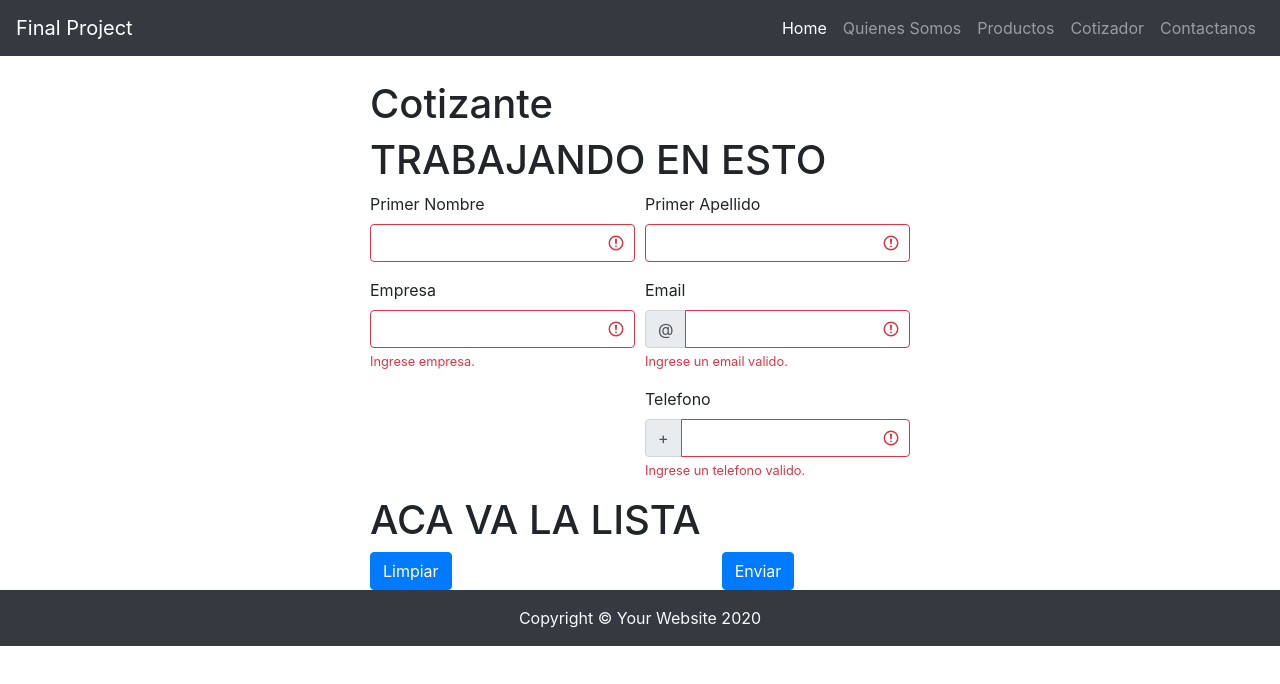
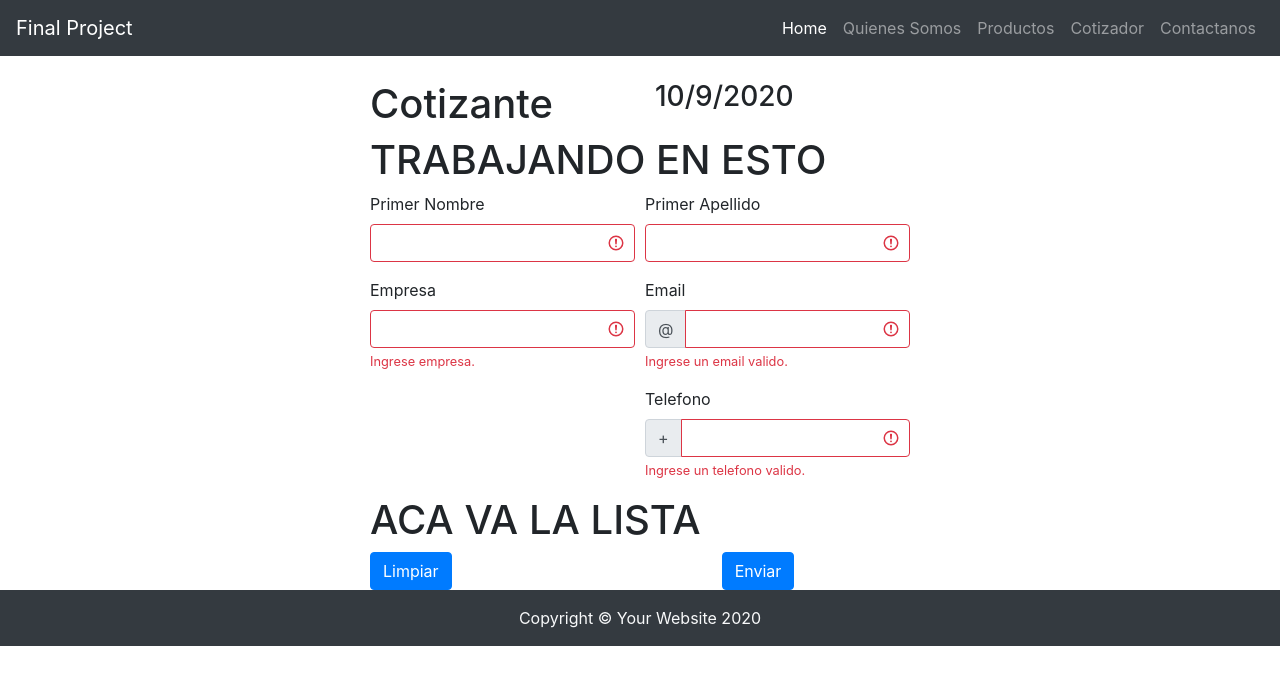
Before and after one commit to andrequera/invenandre, a React (Create React App) app: page /rutacotizante in a window 1280 px wide. Shown: the top 684 px of the page. Built offline with nearby package versions, Linux system fonts and the light colour scheme.

Commit message:
Add form date

```diff
--- a/src/view/cotizante.js
+++ b/src/view/cotizante.js
@@ -8,28 +8,36 @@ const Cotizante = () => {
     //const [state, setState]= useState({}) se quita el setState porque lo cambie a global
     // console.log(state) esto era con el store que cambie a flux
     console.log(store)
-
+    let f = new Date();
+    console.log(f.getDate() + "/" + (f.getMonth() +1) + "/" + f.getFullYear());
 
     return (<>
 
         <div className="container">
             <div className="row pt-4">
                 <div className="col-md-6 offset-3">
+                    <div className="row">
+                        <div className="col-md-6">
                             <h1>Cotizante</h1>
+                        </div>
+                        <div className="col-md-6">
+                            <h3>{f.getDate() + "/" + (f.getMonth() +1) + "/" + f.getFullYear()}</h3>
+                        </div>
+                    </div>
                     <h1>TRABAJANDO EN ESTO</h1>
 
                     <form onSubmit={capturaEvento => actions.enviarFormulario(capturaEvento)}>
                         <div className="form-row">
                             <div className="col-md-6 mb-3">
                                 <label for="validationServer01">Primer Nombre</label>
-                                <input type="text" name="nombre" className={"form-control " +(store.nombre !== "" ? "is-valid": "is-invalid")} id="validationServer01" required onChange={capturaEventos => actions.capturaCampos(capturaEventos)} />
+                                <input type="text" name="nombre" className={"form-control " + (store.nombre !== "" ? "is-valid" : "is-invalid")} id="validationServer01" required onChange={capturaEventos => actions.capturaCampos(capturaEventos)} />
                                 <div className="valid-feedback">
                                     Aceptado!
                                 </div>
                             </div>
                             <div className="col-md-6 mb-3">
                                 <label for="validationServer02">Primer Apellido</label>
-                                <input type="text" name="apellido" className={"form-control " +(store.apellido !== "" ? "is-valid": "is-invalid")} id="validationServer02" required onChange={capturaEventos => actions.capturaCampos(capturaEventos)} />
+                                <input type="text" name="apellido" className={"form-control " + (store.apellido !== "" ? "is-valid" : "is-invalid")} id="validationServer02" required onChange={capturaEventos => actions.capturaCampos(capturaEventos)} />
                                 <div className="valid-feedback">
                                     Aceptado!
                                 </div>
@@ -38,7 +46,7 @@ const Cotizante = () => {
                         <div className="form-row">
                             <div className="col-md-6 mb-3">
                                 <label for="validationServer03">Empresa</label>
-                                    <input type="text" name="empresa" className={"form-control " +(store.empresa !== "" ? "is-valid": "is-invalid")} id="validationServer03" aria-describedby="validationServer03Feedback" required onChange={capturaEventos => actions.capturaCampos(capturaEventos)} />
+                                <input type="text" name="empresa" className={"form-control " + (store.empresa !== "" ? "is-valid" : "is-invalid")} id="validationServer03" aria-describedby="validationServer03Feedback" required onChange={capturaEventos => actions.capturaCampos(capturaEventos)} />
                                 <div id="validationServer03Feedback" className="invalid-feedback">
                                     Ingrese empresa.
                                 </div>
@@ -49,7 +57,7 @@ const Cotizante = () => {
                                     <div className="input-group-prepend">
                                         <span className="input-group-text" id="validatedInputGroupPrepend">@</span>
                                     </div>
-                                            <input type="email" name="email" className={"form-control " +(store.email !== "" ? "is-valid": "is-invalid")} aria-describedby="validatedInputGroupPrepend" required onChange={capturaEventos => actions.capturaCampos(capturaEventos)} />
+                                    <input type="email" name="email" className={"form-control " + (store.email !== "" ? "is-valid" : "is-invalid")} aria-describedby="validatedInputGroupPrepend" required onChange={capturaEventos => actions.capturaCampos(capturaEventos)} />
 
                                 </div>
                                 <div className="invalid-feedback">
@@ -63,28 +71,22 @@ const Cotizante = () => {
                                     <div className="input-group-prepend">
                                         <span className="input-group-text" id="validatedInputGroupPrepend">+</span>
                                     </div>
-                                                <input type="number" name="telefono" className={"form-control " +(store.telefono !== "" ? "is-valid": "is-invalid")} aria-describedby="validatedInputGroupPrepend" required onChange={capturaEventos => actions.capturaCampos(capturaEventos)} />
+                                    <input type="number" name="telefono" className={"form-control " + (store.telefono !== "" ? "is-valid" : "is-invalid")} aria-describedby="validatedInputGroupPrepend" required onChange={capturaEventos => actions.capturaCampos(capturaEventos)} />
                                 </div>
                                 <div className="invalid-feedback">
                                     Ingrese un telefono valido.
                                     </div>
                             </div>
-
                         </div>
-
                         <div>
                             <h1>ACA VA LA LISTA</h1>
-
                         </div>
-
-                                        <button className="btn btn-primary" type="button" onClick= {capturaEvento => actions.alerta(capturaEvento)}>Limpiar</button>
+                        <button className="btn btn-primary" type="button" onClick={capturaEvento => actions.alerta(capturaEvento)}>Limpiar</button>
                         <button className="btn btn-primary offset-6" type="submit">Enviar</button>
                     </form>
-
                 </div>
             </div>
         </div>
-
     </>)
 
 
```
Lines whose indentation alone changed are shown as unchanged.
